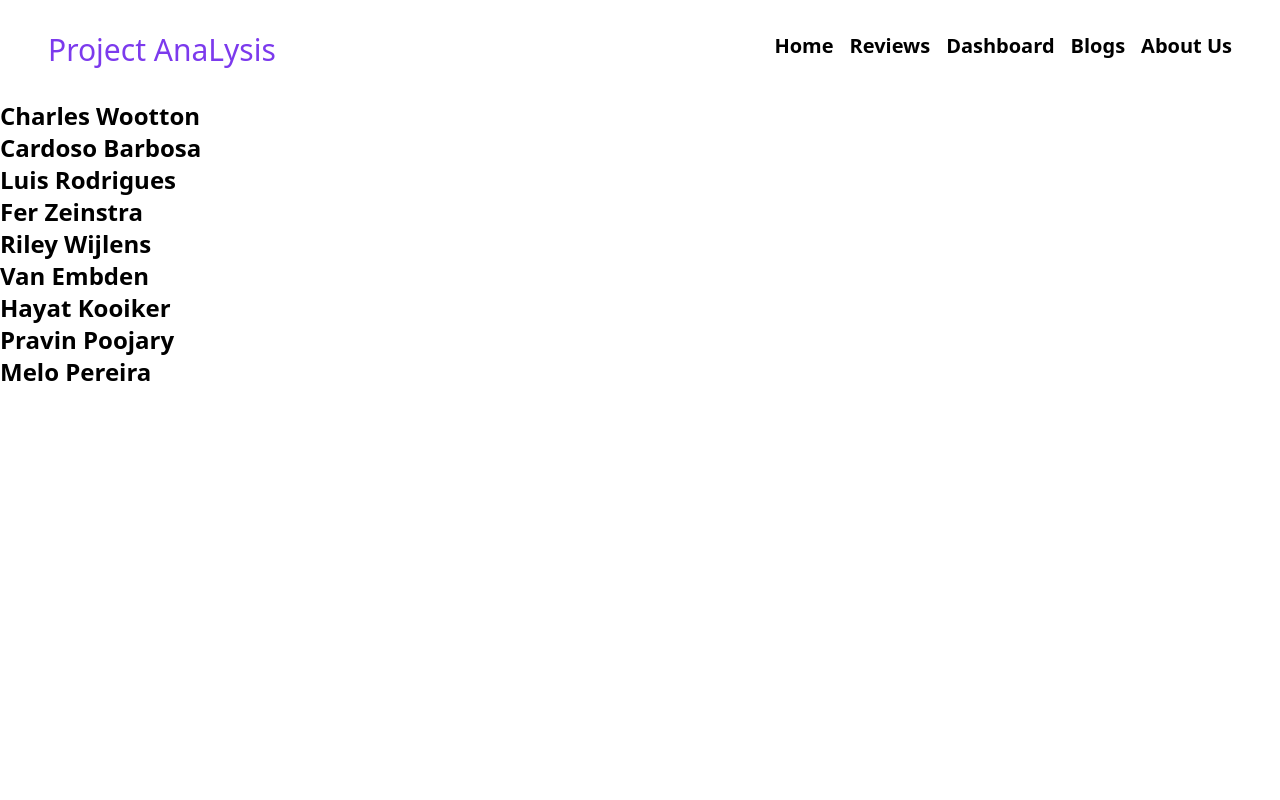
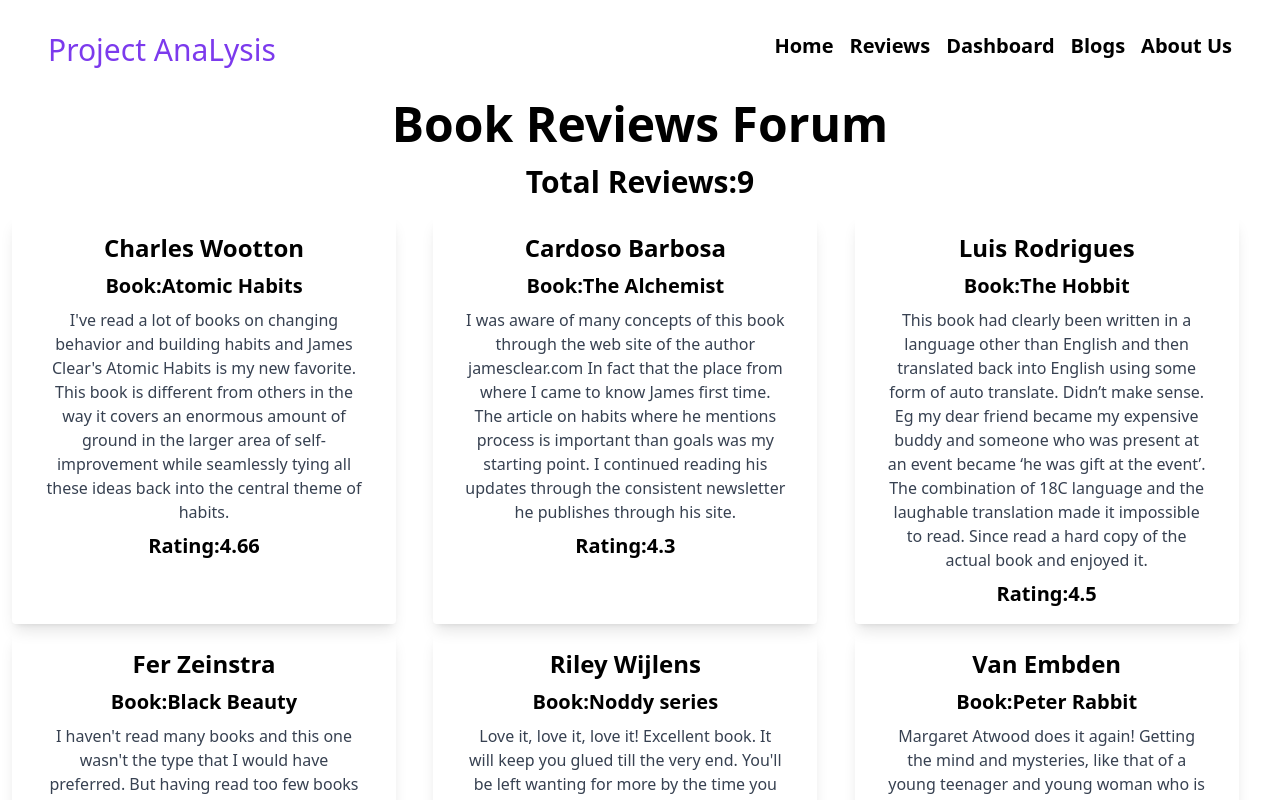
Before and after one commit to Chaki360/react-reviews-forum, a React (Create React App) app: page /reviews in a window 1280 px wide. Shown: the top 800 px of the page. Built offline with nearby package versions, Linux system fonts and the light colour scheme.

Commit message:
review card added

```diff
--- a/public/reviews.json
+++ b/public/reviews.json
@@ -2,54 +2,63 @@
     {
         "id": 1,
         "name": "Charles Wootton",
+        "book": "Atomic Habits",
         "text": "I've read a lot of books on changing behavior and building habits and James Clear's Atomic Habits is my new favorite. This book is different from others in the way it covers an enormous amount of ground in the larger area of self-improvement while seamlessly tying all these ideas back into the central theme of habits.",
         "rating": 4.66
     },
     {
         "id": 2,
         "name": "Cardoso Barbosa",
+        "book": "The Alchemist",
         "text": "I was aware of many concepts of this book through the web site of the author jamesclear.com In fact that the place from where I came to know James first time. The article on habits where he mentions process is important than goals was my starting point. I continued reading his updates through the consistent newsletter he publishes through his site.",
         "rating": 4.3
     },
     {
         "id": 3,
         "name": "Luis Rodrigues",
+        "book": "The Hobbit",
         "text": "This book had clearly been written in a language other than English and then translated back into English using some form of auto translate. Didn’t make sense. Eg my dear friend became my expensive buddy and someone who was present at an event became ‘he was gift at the event’. The combination of 18C language and the laughable translation made it impossible to read. Since read a hard copy of the actual book and enjoyed it.",
         "rating": 4.5
     },
     {
         "id": 4,
         "name": "Fer Zeinstra",
+        "book": "Black Beauty",
         "text": "I haven't read many books and this one wasn't the type that I would have preferred. But having read too few books since I was a child, I resolved towards the end of 2017 to read at least 12 books a year thereafter and ensure that at least one of them were a classic. This was the second classic.",
         "rating": 4.8
     },
     {
         "id": 5,
         "name": "Riley Wijlens",
+        "book": "Noddy series",
         "text": "Love it, love it, love it! Excellent book. It will keep you glued till the very end. You'll be left wanting for more by the time you finish this. Language can be a bit tricky, nothing a dictionary app cannot fix. The acrid language, piercing detail and the vivid picturization make this a worthwhile read. I'll probably read it again and again many times just for the pure joy of reading - there is something of nice and pleasant flow of her language.",
         "rating": 4.9
     },
     {
         "id": 6,
         "name": "Van Embden",
+        "book": "Peter Rabbit",
         "text": "Margaret Atwood does it again! Getting the mind and mysteries, like that of a young teenager and young woman who is just dipping her toes into the world of life. Sending us down the paths of, “what if,” with every sentence, that leads you to the most unexpected result in the end. I highly recommend this intriguing book as another one of Margaret’s intriguing short stories and writings!",
         "rating": 4.75
     },
     {
         "id": 7,
         "name": "Hayat Kooiker",
+        "book": "The Namesake",
         "text": "This book is a game changer. It makes you think in a way you never have.. Must read for people who think they are depressed, 'something is wrong with me',, 'why me' type of questions.. Trust me there is nothing wrong with you.. an eye opener for me truly. Just order it already !!!",
         "rating": 4.85
     },
     {
         "id": 8,
         "name": "Pravin Poojary",
+        "book": "Don Quixote",
         "text": "There's nothing wrong with buying this book if you think it will help but I recommend reading the first couple of chapters and then reading chapter summaries to determine if you already know the content. Then you can dive in on anything that is new to you. I spent about an hour going cover to cover. See if you can get it used or at the Library or something. It's not worth spending more than a few bucks on.",
         "rating": 4.77
     },
     {
         "id": 9,
         "name": "Melo Pereira",
+        "book": "A History of Adventure",
         "text": "I bought this book as I listened to an interview with James Clear on a podcast and found him interesting. His book, however was disappointing. It follows the typical self-help formula of common sense and old ideas combined with overly simplistic charts and celebrity anecdotes to remind you of what you already know.Matt Evans",
         "rating": 4.8
     }
--- a/src/Components/HomePage/Homepage.js
+++ b/src/Components/HomePage/Homepage.js
@@ -1,5 +1,8 @@
 import React from 'react'
 import { Link } from 'react-router-dom'
+
+
+
 
 const Homepage = () => {
     return (
@@ -7,11 +10,12 @@ const Homepage = () => {
 
             <div className='flex-1 lg:flex-auto lg:w-7/12 flex flex-col justify-center h-[80vh] items-center'>
                 <h1 className=' font-sans text-xl font-bold md:text-5xl p-5'>
-                    <span className='text-blue-600' >Hello From My</span><br /> <span className='text-pink-600 mt-3 mr-4'>Book Reviews Forum</span>
+                    <span className='text-blue-600' >Hello From The</span><br /> <span className='text-pink-600 mt-3 mr-4'>Book Reviews Forum</span>
                 </h1>
                 <p className='font-sans text-center font-medium text-cyan-600'>
                     It’s an exciting time to be a book reviewer. Once confined to print newspapers and journals, reviews now dot many corridors of the Internet — forever helping others discover their next great read.Like all works of art, no two book reviews will be identical. But fear not: there are a few guidelines for any aspiring book reviewer to follow.
                 </p>
+
                 <Link
                     to='/reviews'
                     className='py-2 px-6 text-white mt-3 font-semibold rounded-full bg-teal-600'
--- a/src/Components/HomePage/Reviews/Reviews.js
+++ b/src/Components/HomePage/Reviews/Reviews.js
@@ -1,5 +1,6 @@
 import { data } from 'autoprefixer';
 import React, { useEffect, useState } from 'react';
+import ReviewsData from '../ReviewsData/ReviewsData';
 
 const Reviews = () => {
     const [reviews, setReviews] = useState([])
@@ -12,9 +13,14 @@ const Reviews = () => {
 
     }, [])
     return (
-        <div>
-            {reviews.map(review => <h1 className='font-bold text-2xl'>{review.name}</h1>
-            )}
+        <div ><h1 className='font-sans font-bold text-center text-5xl mb-4'> Book Reviews Forum</h1>
+            <h1 className='font-sans font-bold text-center text-3xl mb-4'>Total Reviews:{reviews.length}</h1>
+            <div className='px-3 mx-auto grid grid-cols-3 gap-2 m-2'>
+
+                {reviews.map(review =>
+                    <ReviewsData key={review.id} review={review}></ReviewsData>
+                )}
+            </div>
         </div>
     );
 };
--- a/src/Components/HomePage/ReviewsData/ReviewsData.js
+++ b/src/Components/HomePage/ReviewsData/ReviewsData.js
@@ -0,0 +1,22 @@
+import React from 'react';
+
+const ReviewsData = ({ review }) => {
+    return (
+
+
+        <div className="max-w-sm text-center rounded overflow-hidden shadow-lg">
+
+            <div className="px-6 py-4">
+                <div className="font-bold text-2xl mb-2">{review.name}</div>
+                <div className='font-semibold text-xl m-2'>Book:{review.book}</div>
+                <p className="text-gray-700 text-base m-2">
+                    {review.text}
+                </p>
+                <span className='font-bold text-xl mt-3'>Rating:{review.rating}</span>
+            </div>
+        </div>
+
+    );
+};
+
+export default ReviewsData;
```
